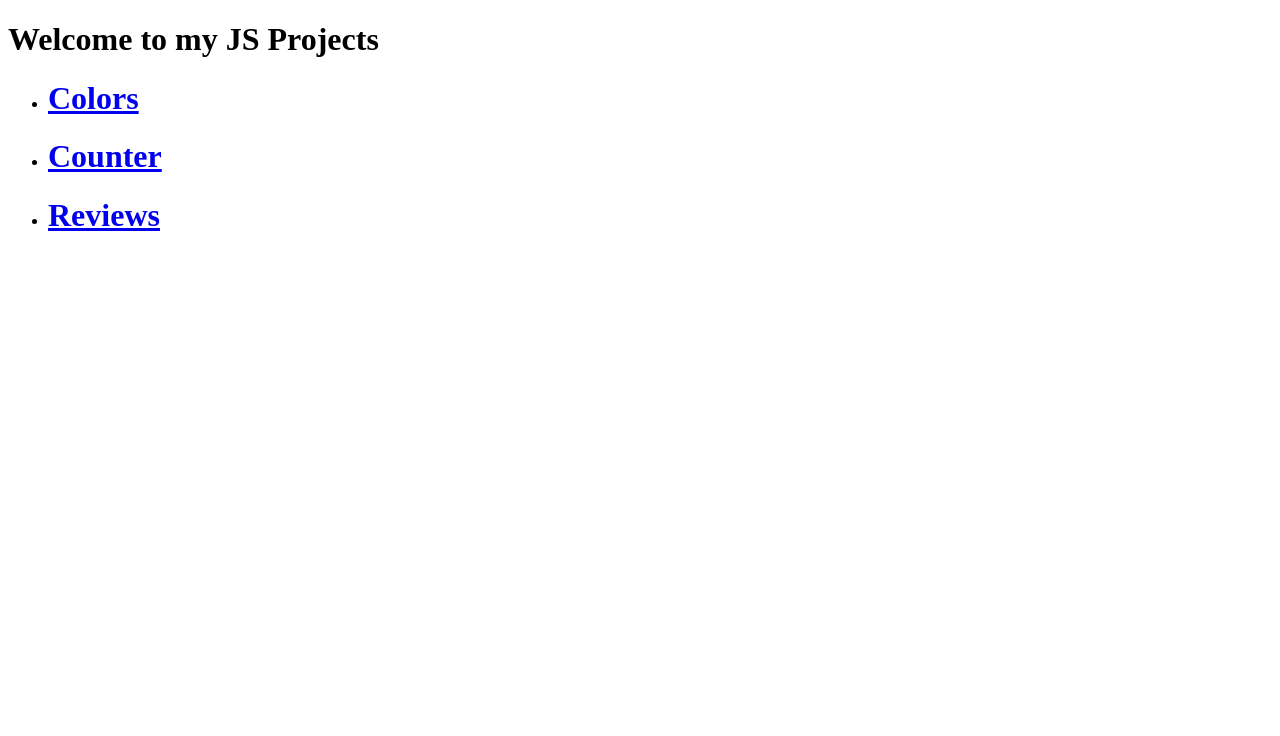
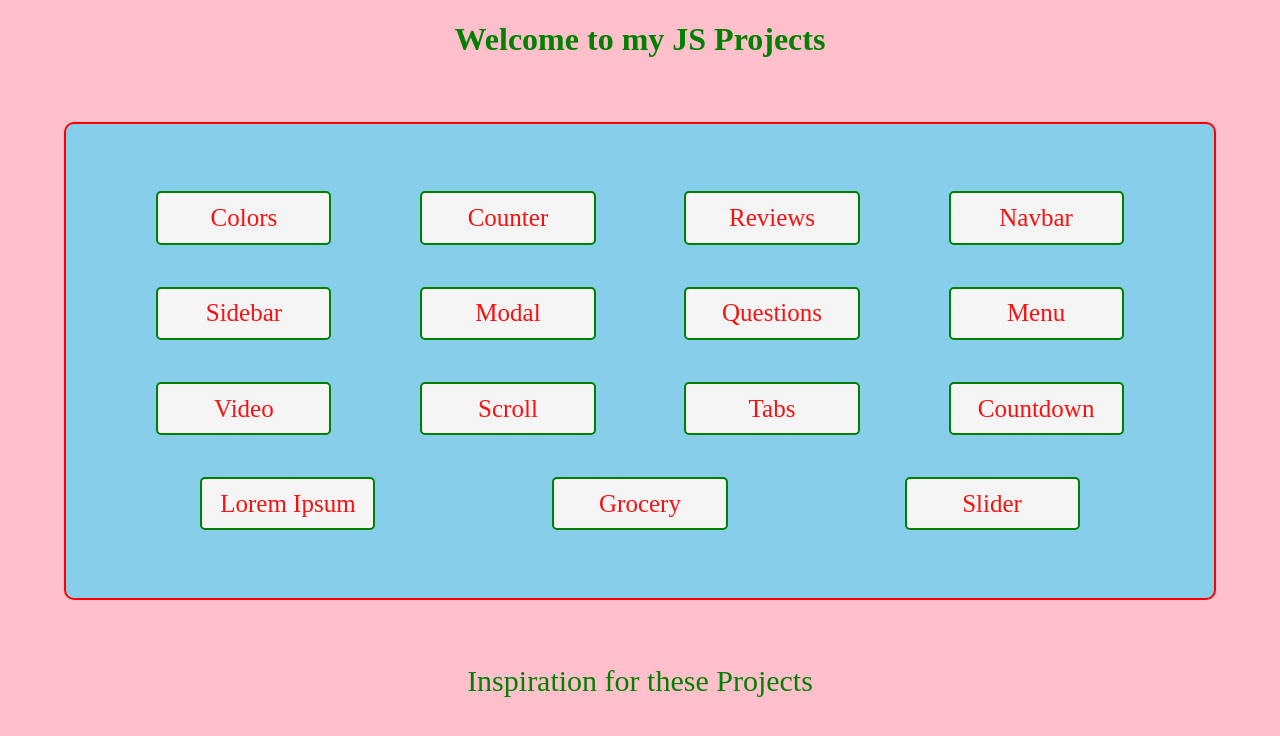
Before and after one commit to thebhushanmhatre/JSProjects, a plain HTML site: page index.html in a window 1280 px wide. Drawn offline with Linux system fonts and the light colour scheme.

Commit message:
Styling the FrontPage

```diff
--- a/index.html
+++ b/index.html
@@ -3,14 +3,35 @@
 <head>
   <meta charset="UTF-8">
   <meta name="viewport" content="width=device-width, initial-scale=1.0">
+  <link rel="stylesheet" href="./styles.css" >
   <title>JSProjects</title>
 </head>
 <body>
-  <h1>Welcome to my JS Projects</h1>
-  <ul>
-    <li><h1><a href="./colorFlipper/index.html">Colors</a></h1></li>
-    <li><h1><a href="./counter/index.html">Counter</a></h1></li>
-    <li><h1><a href="./reviews/index.html">Reviews</a></h1></li>
-  </ul>
+  <h1 class="title">Welcome to my JS Projects</h1>
+  <div class="container">
+    <div class="items-list">
+      <div class="item"><a href="./colorFlipper/index.html">Colors</a></div>
+      <div class="item"><a href="./counter/index.html">Counter</a></div>
+      <div class="item"><a href="./reviews/index.html">Reviews</a></div>
+
+      <div class="item"><a href="./navbar/index.html">Navbar</a></div>
+      <div class="item"><a href="./sidebar/index.html">Sidebar</a></div>
+      <div class="item"><a href="./modal/index.html">Modal</a></div>
+      <div class="item"><a href="./questions/index.html">Questions</a></div>
+      <div class="item"><a href="./menu/index.html">Menu</a></div>
+      <div class="item"><a href="./video/index.html">Video</a></div>
+      <div class="item"><a href="./scroll/index.html">Scroll</a></div>
+      <div class="item"><a href="./tabs/index.html">Tabs</a></div>
+      <div class="item"><a href="./countdown/index.html">Countdown</a></div>
+      <div class="item"><a href="./lorem/index.html">Lorem Ipsum</a></div>
+      <div class="item"><a href="./grocery/index.html">Grocery</a></div>
+      <div class="item"><a href="./slider/index.html">Slider</a></div>
+    </div>
+
+  </div>
+  <div class="footer">
+    <a href="https://www.youtube.com/watch?v=3PHXvlpOkf4">Inspiration for these Projects</a>
+  </div>
+
 </body>
 </html>
--- /dev/null
+++ b/styles.css
@@ -0,0 +1,51 @@
+body {
+  margin: auto;
+  background-color: pink;
+  align-items: center;
+  text-align: center;
+}
+
+.container {
+  margin: 5%;
+  background: skyblue;
+  border-radius: 10px;
+  border: 2px solid red;
+}
+
+.items-list {
+  display: flex;
+  flex-wrap: wrap;
+  justify-content: space-around;
+  padding: 2%;
+  margin: 2%;
+}
+
+.item {
+  width: 150px;
+  margin: 20px;
+  background: whitesmoke;
+  border: 2px solid green;
+  border-radius: 5px;
+  padding: 1%;
+  margin: 2%;
+}
+
+.item a {
+  text-decoration: none;
+  font-size: 25px;
+  color: rgb(250, 16, 16);
+}
+
+.title {
+  color: green;
+}
+
+.footer {
+  font-size: 30px;
+  background: pink;
+}
+
+.footer a {
+  color: green;
+  text-decoration: none;
+}
```
Also changed, not shown: 1 other file.
